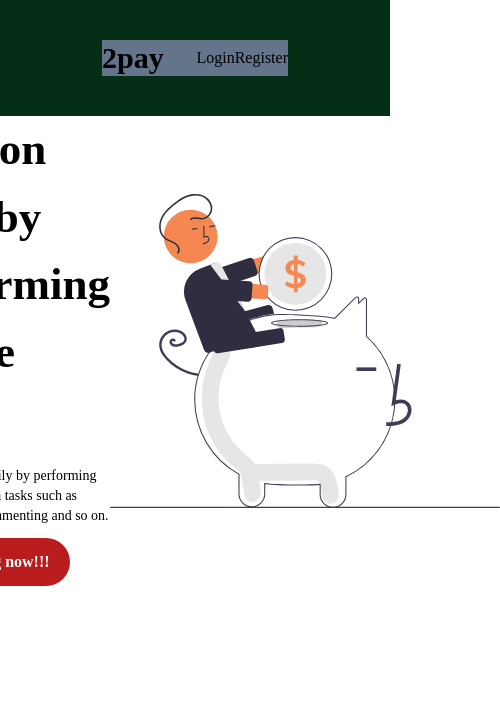
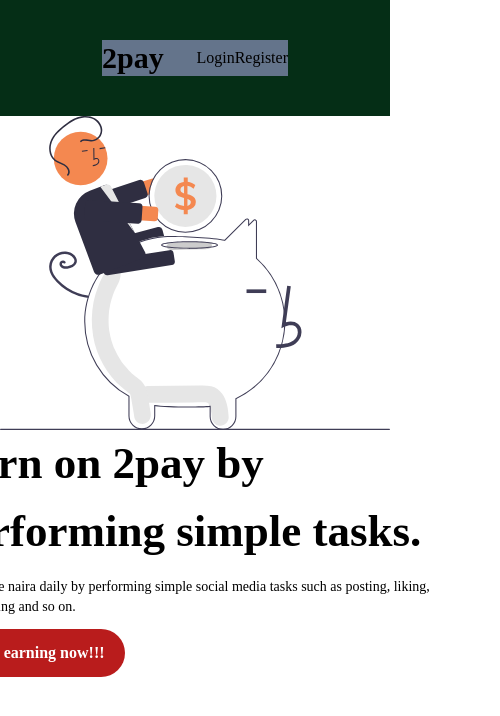
Before and after one commit to Ezekiel8807/2pay, a Next.js app: page / in a window 390 px wide. Shown: the top 716 px of the page, 500 px wide, since content can reach past the window. Built offline with nearby package versions, Linux system fonts and the light colour scheme.

Commit message:
new changes

```diff
--- a/src/components/Hero.tsx
+++ b/src/components/Hero.tsx
@@ -2,7 +2,7 @@
 
 export default function Hero() {
   return (
-    <div className="flex flex-row items-center justify-center">
+    <div className="flex flex-col-reverse md:flex-row items-center justify-center">
       <div className="w-[500px]">
         <h1 className="font-black text-[45px]">
           Earn on 2pay by performing simple tasks.
```
